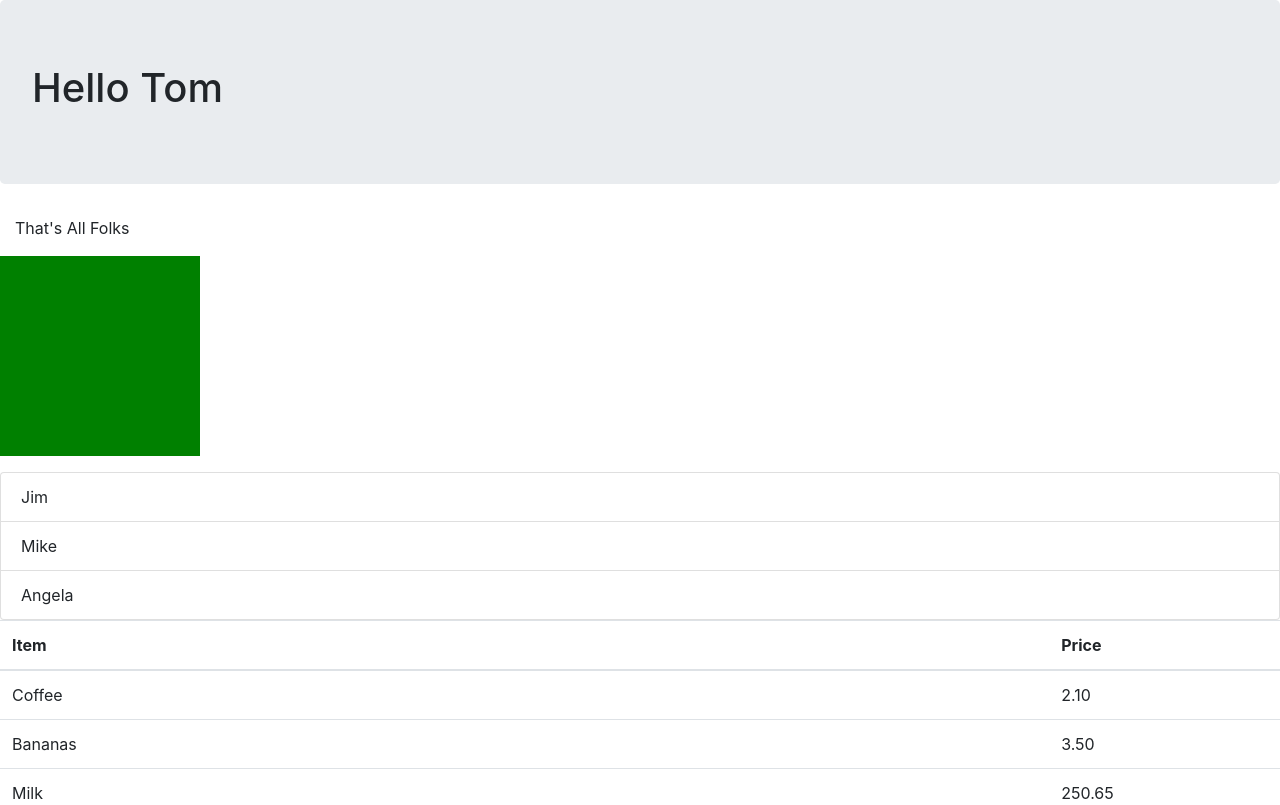
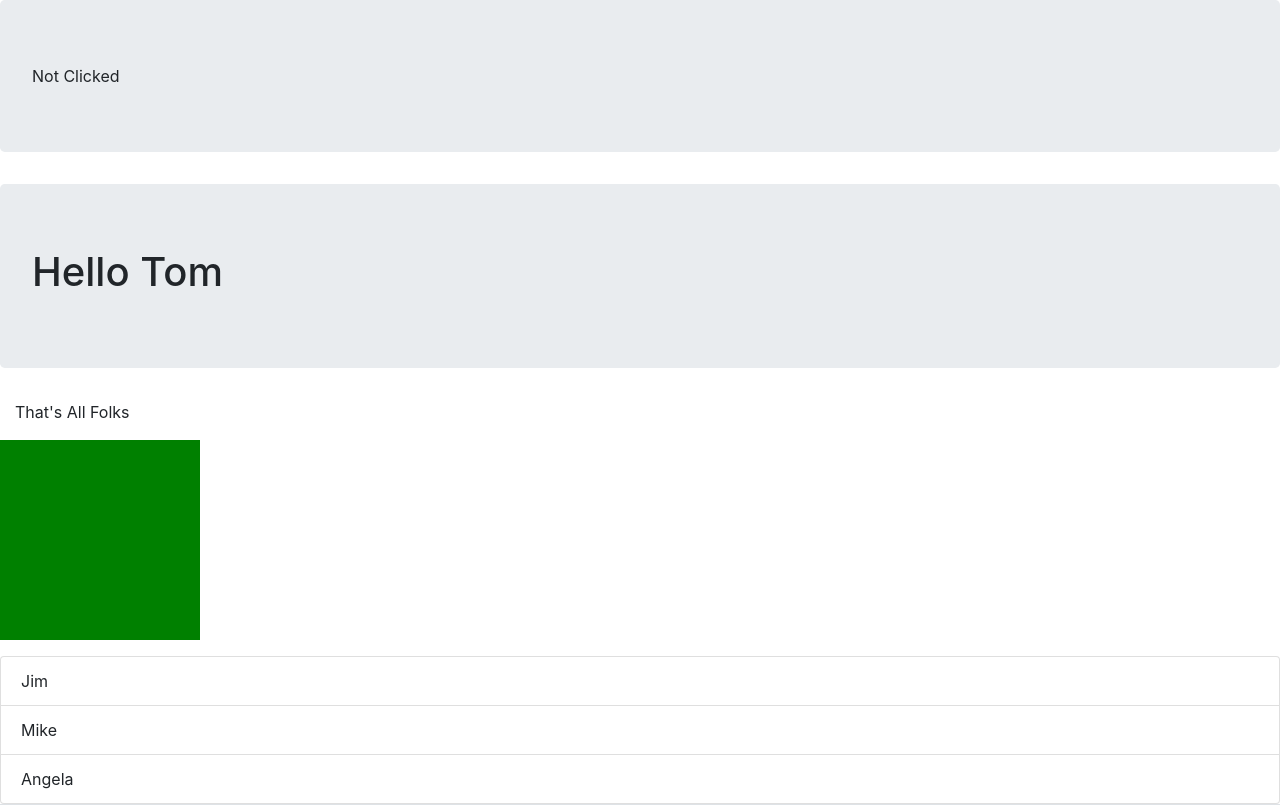
Before and after one commit to tom-meyrick/first-react-project, a React (Create React App) app: page / in a window 1280 px wide. Shown: the top 805 px of the page. Built offline with nearby package versions, Linux system fonts and the light colour scheme.

Commit message:
Clicked challenge completed

```diff
--- a/src/App.js
+++ b/src/App.js
@@ -2,10 +2,12 @@
 import './App.css';
 import Stuff from './Stuff';
 import Appify from './Appify';
+import Clicked from './Clicked';
 
 
 const App = () => (
     <>
+    <Clicked />
     <Stuff />
     <Appify />
     </>
--- /dev/null
+++ b/src/Clicked.js
@@ -0,0 +1,25 @@
+// Create a <Clicked> component. It should initially display "Not clicked" in a <p>. Once it's been clicked it should change to "Clicked".
+import React, { Component } from 'react';
+
+class Clicked extends Component
+{
+    constructor(props) {
+        super(props);
+        this.state = { clicked: false };
+        this.handleClick = this.handleClick.bind(this);
+    }
+
+    handleClick() {
+        this.setState({ clicked: !this.state.clicked })
+    }
+
+    render() {
+    return (
+       <header onClick={this.handleClick} className="jumbotron">
+           {this.state.clicked ? "Clicked" : "Not Clicked"}
+       </header>
+    );
+    }
+}
+
+export default Clicked;
```
